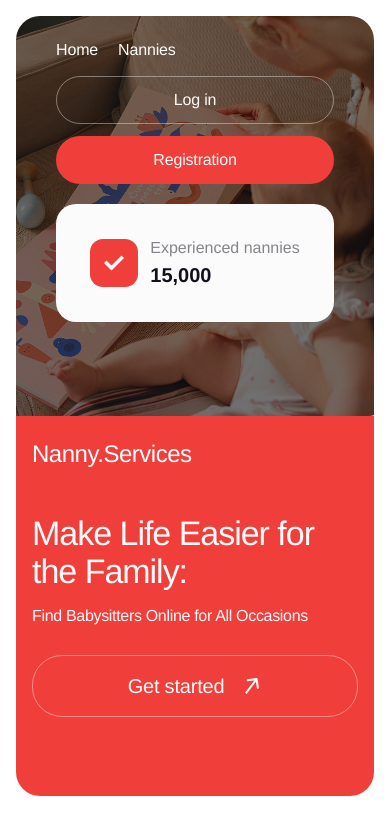
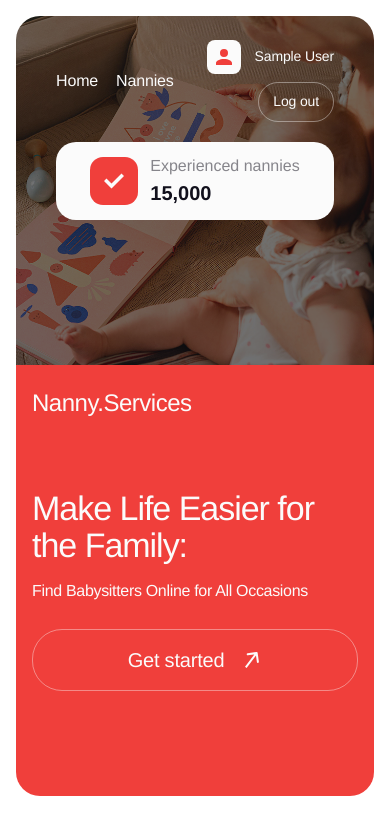
Before and after one commit to olena-hryhorzhevska/nanny-app, a React (Vite) app: page / in a window 390 px wide. Shown: the top 834 px of the page. Built offline with nearby package versions, Linux system fonts and the light colour scheme; no server answers; sample sign-in values are in the browser's storage.

Commit message:
authentication logic for header fixed

```diff
--- a/src/components/AppHeader/AppHeader.module.css
+++ b/src/components/AppHeader/AppHeader.module.css
@@ -197,7 +197,6 @@
     gap: 8px;
   }
 
-  /* 🔥 ВСЕ кнопки одного размера */
   .navBtn,
   .whiteBtn,
   .logoutBtn {
--- a/src/pages/Home/Home.jsx
+++ b/src/pages/Home/Home.jsx
@@ -4,6 +4,9 @@ import PageLayout from "../../components/PageLayout.jsx";
 import LoginModal from "../../components/LoginModal/LoginModal.jsx";
 import { useState } from "react";
 import RegistrationModal from "../../components/RegistrationModal/RegistrationModal.jsx";
+import { useAuthUser } from "../../hooks/useAuthUser.js";
+import { signOut } from "firebase/auth";
+import { auth } from "../../firebase/firebase";
 
 export default function Home() {
   const [isLoginOpen, setIsLoginOpen] = useState(false);
@@ -14,6 +17,11 @@ export default function Home() {
 
   const openRegister = () => setIsRegisterOpen(true);
   const closeRegister = () => setIsRegisterOpen(false);
+  const { user, loading } = useAuthUser();
+
+  const handleLogout = async () => {
+    await signOut(auth);
+  };
 
   return (
     <PageLayout>
@@ -50,6 +58,26 @@ export default function Home() {
               </div>
 
               <div className={styles["auth-buttons"]}>
+                {loading ? null : user ? (
+                  <>
+                    <div className={styles.user}>
+                      <div className={styles["white-square"]}>
+                        <svg width="24" height="24">
+                          <use href="/icons.svg#icon-user" />
+                        </svg>
+                      </div>
+
+                      <span className={styles.userName}>
+                        {user.displayName || user.email}
+                      </span>
+                    </div>
+
+                    <button className={styles.logoutBtn} onClick={handleLogout}>
+                      Log out
+                    </button>
+                  </>
+                ) : (
+                  <>
                     <button className={styles["nav-btn"]} onClick={openLogin}>
                       Log in
                     </button>
@@ -60,6 +88,8 @@ export default function Home() {
                     >
                       Registration
                     </button>
+                  </>
+                )}
               </div>
             </nav>
           </header>
--- a/src/pages/Home/Home.module.css
+++ b/src/pages/Home/Home.module.css
@@ -75,7 +75,6 @@
 .hero-btn:hover {
   background-color: rgba(255, 255, 255, 0.1);
 }
-
 
 .hero-right {
   flex: 1;
@@ -230,7 +229,7 @@
 
 .iconRight {
   opacity: 0;
-  transform: translate(-50%, -50%) ;
+  transform: translate(-50%, -50%);
 }
 
 .hero-btn:hover .iconUp {
@@ -243,6 +242,50 @@
   transform: translate(-50%, -50%) translateX(0);
 }
 
+.user {
+  display: flex;
+  align-items: center;
+}
+
+.white-square {
+  display: flex;
+  align-items: center;
+  justify-content: center;
+  width: 40px;
+  height: 40px;
+  background-color: #fbfbfb;
+  border-radius: 8px;
+  margin-right: 14px;
+}
+
+.userName {
+  font-family: var(--font-family);
+  font-weight: 500;
+  font-size: 18px;
+  line-height: 111%;
+  letter-spacing: -0.01em;
+  color: #fbfbfb;
+  margin-right: 24px;
+}
+
+.logoutBtn {
+  background: transparent;
+  border: 1px solid rgba(251, 251, 251, 0.4);
+  border-radius: 30px;
+  width: 134px;
+  height: 48px;
+  cursor: pointer;
+  font-family: var(--font-family);
+  font-weight: 400;
+  font-size: 16px;
+  line-height: 125%;
+  letter-spacing: -0.01em;
+  color: #fbfbfb;
+}
+
+.logoutBtn:hover {
+  background-color: rgba(255, 255, 255, 0.1);
+}
 
 @media (max-width: 1024px) {
   .hero-left.section-inner,
@@ -278,8 +321,13 @@
   }
 }
 
+@media (max-width: 768px) {
+  .user {
+    display: flex;
+    align-items: center;
+    gap: 14px;
+  }
 
-@media (max-width: 768px) {
   .hero-card {
     flex-direction: column;
     border-radius: 24px;
@@ -324,26 +372,43 @@
   }
 
   .hero-nav {
+    display: grid;
+    grid-template-columns: 1fr auto;
+    grid-template-areas: "links auth";
+    align-items: center;
+    gap: 12px;
     width: 100%;
-    flex-direction: column;
-    align-items: flex-start;
-    gap: 16px;
   }
 
   .nav-links {
-    gap: 20px;
+    display: flex;
+    align-items: center;
+    gap: 18px;
   }
 
   .auth-buttons {
-    width: 100%;
-    flex-direction: column;
-    gap: 12px;
+    grid-area: auth;
+    justify-self: end;
+    flex-wrap: wrap;
+    justify-content: flex-end;
+    align-items: center;
     margin-left: 0;
+    width: auto;
   }
 
   .nav-btn,
   .nav-btn-primary {
     width: 100%;
+  }
+
+  .nav-btn,
+  .nav-btn-primary,
+  .logoutBtn {
+    width: auto;
+    height: 40px;
+    padding: 0 14px;
+    font-size: 14px;
+    white-space: nowrap;
   }
 
   .hero-right-body {
@@ -355,7 +420,8 @@
     position: static;
     width: 100%;
     max-width: none;
-    padding: 16px;
+    padding: 15px;
+    height: auto;
   }
 
   .red-square {
@@ -366,4 +432,48 @@
   .nannies-number {
     font-size: 20px;
   }
+
+  .right {
+    grid-area: right;
+    justify-self: end;
+    display: flex;
+    flex-direction: column;
+    align-items: flex-end;
+    gap: 8px;
+  }
+
+  .userName {
+    max-width: 110px;
+    overflow: hidden;
+    text-overflow: ellipsis;
+    white-space: nowrap;
+  }
+
+  .navBtn,
+  .whiteBtn,
+  .logoutBtn {
+    width: auto;
+    height: 40px;
+    padding: 0 14px;
+    font-size: 14px;
+    border-radius: 30px;
+    white-space: nowrap;
+  }
+
+  .userName {
+    margin-right: 0;
+    max-width: 100px;
+    font-size: 14px;
+    overflow: hidden;
+    text-overflow: ellipsis;
+    white-space: nowrap;
+  }
+
+  .white-square {
+    width: 34px;
+    height: 34px;
+    margin-right: 0;
+  }
+
+
 }
```
Lines whose indentation alone changed are shown as unchanged.
